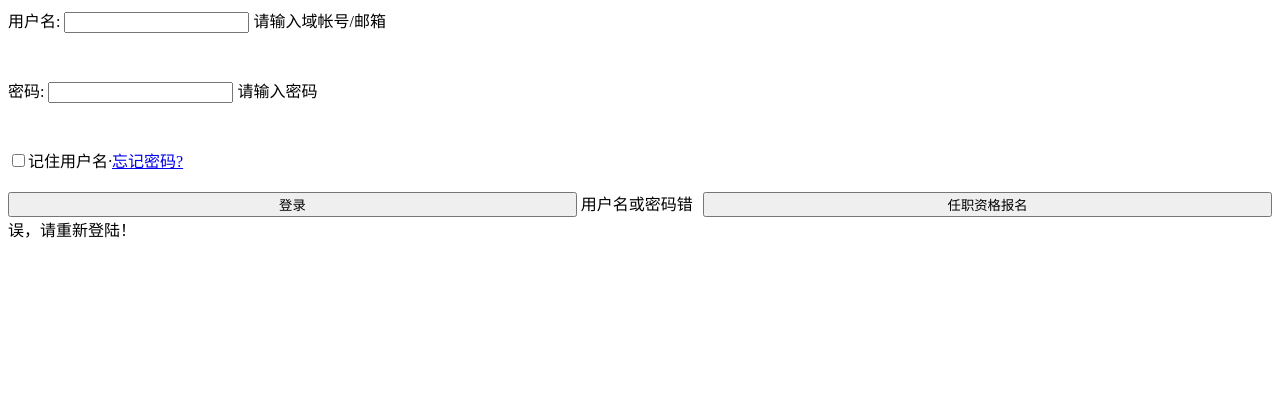
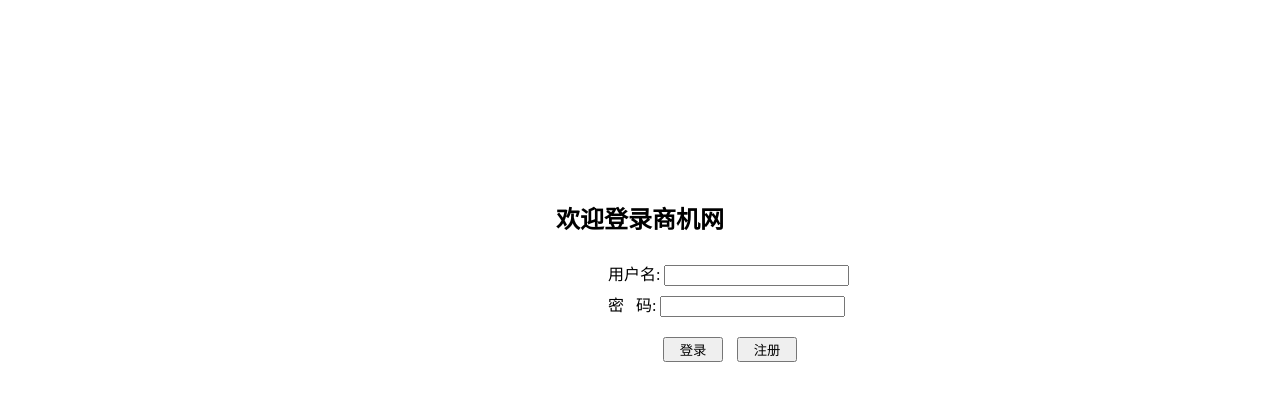
Before and after one commit to qcq2530278/SJ_pro, a Spring Boot app: page /sj_login.html in a window 1280 px wide. Shown: the top 401 px of the page. Run offline with Spring Boot 4, Linux system fonts and the light colour scheme; some libraries are stand-ins or nearby versions.

Commit message:
代码提交-2022-3-27--甜甜大傻瓜，提交

```diff
--- a/SJ_pro/src/main/resources/static/css/common.css
+++ b/SJ_pro/src/main/resources/static/css/common.css
@@ -0,0 +1,5 @@
+login_top{
+    width: auto;
+    height: 50px;
+    background: #42b983;
+}
--- a/SJ_pro/src/main/resources/static/sj_login.html
+++ b/SJ_pro/src/main/resources/static/sj_login.html
@@ -22,50 +22,40 @@
     <link href="/css/common.css" rel="stylesheet" type="text/css">
 </head>
 <body>
-    <form>
-        <div id="DomainName" style="height: 70px;">
-            <label>用户名:</label>
-            <input type="text" name="emp_DomainName" id="emp_DomainName" tabindex="0" class="textinput" placeholder="" value="">
-            <i class="icon-user"></i><span class="help-block">请输入域帐号/邮箱</span>
-        </div>
-        <div id="Password" class="" style="height: 70px;">
-            <label>密码:</label>
-            <input type="password" name="emp_Password" id="emp_Password" tabindex="0" placeholder="" class="textinput">
-            <i class="icon-lock"></i><span class="help-block">请输入密码</span>
-        </div>
-        <label class="checkbox inline password">
-            <input type="checkbox" tabindex="2" name="RemeberMe" id="RemeberMe" value="true"><label for="forgetpassword">记住用户名<em>·</em><a href="https://passport.isoftstone.com/forgot" id="ForgetPassword" tabindex="4">忘记密码?</a>
-
-        </label>
-        </label>
-        <div class="clearfix">
-        </div>
-        <div id="Submit" class="DiaoCha">
-            <input type="button" class="btn" value="登录" id="BtnLogin" tabindex="3" style="margin-top: 20px;width: 45%;">
-            <input type="button" class="btn" value="HiPo报名" id="BtnHIPO" tabindex="3" style="width: 45%; float: right; margin-top: 20px;display:none;">
-            <input type="button" class="btn" value="年度调查" id="BtnQ12" tabindex="4" style="width: 45%; float: right; margin-top: 20px;display:none;">
-            <input type="button" class="btn" value="任职资格报名" id="BtnQS" tabindex="4" style="width: 45%; float: right; margin-top: 20px;"> <span class="help-block">用户名或密码错误，请重新登陆！</span>
-        </div>
-        <div id="newEMP">
-            <a style="display:none;" target="_blank" class="btn btn-info" href="http://issc.isoftstone.com/Default/NewEmployeelogin">
-                新员工入职办理 </a>
-            <a style="width: 45%;display:none;" class="btn btn-info" id="BtnAssessment" href="javascript:">
-                价值观考核 </a>
-            <a style="display:none;" class="btn btn-info" id="BtnEvaluation" href="javascript:">
-                干部测评 </a>
-        </div>
-        <div style="text-align: center; margin-top: 8px; display: none;" id="gotomobiledownload">
-            <a target="_blank" href="http://ipsapro.isoftstone.com/apps.html">
-                iPSA手机客户端下载 </a>
-        </div>
-        <input id="DomainUrl" name="DomainUrl" type="hidden" value="">
-        <input id="returnUrl" name="returnUrl" type="hidden" value="">
-        <input id="p" name="p" type="hidden" value="">
-        <input id="t" name="t" type="hidden" value="">
+    <div style="text-align: center;margin-top: 200px;">
+        <span><h2>欢迎登录商机网</h2></span>
+    </div>
+    <form id="form1" style="margin-left: 600px;">
+        <label>用户名:</label>
+        <input type="text" id="username" style="margin-top: 10px;"></br>
+        <label>密&nbsp;&nbsp;&nbsp;码:</label>
+        <input type="password" id="pwd" style="margin-top: 10px;"></br>
+        <button id="sub" style="width:60px;margin-top: 20px;margin-left: 55px;" type="button">登录</button>
+        <button id="reset" style="width:60px;margin-top: 20px;margin-left: 10px;" type="button">注册</button>
     </form>
 <!-- javascript -->
 <script src="/webjars/jquery/3.3.1/jquery.min.js" type="text/javascript"></script>
 <script type="text/javascript">
-
+    $(function (){
+        $("#sub").on("click",function (){
+            login();
+        })
+    })
+    function login(){
+        alert(111);
+        $.ajax({
+                type:"post",
+                url:"/login",
+                dataType:"json",
+                data:{
+                    "username":$("#username").val(),
+                    "pwd":$("pwd").val()
+                },
+                success:function(data){
+                    alert("登录成功"+data);
+                }
+            }
+        )
+    }
 </script>
 </body></html>
```
Also changed, not shown: SJ_pro/src/main/java/com/example/sj_pro/controller/LoginController.java (+19 -2 lines), SJ_pro/src/main/resources/static/images/logo1.jpg (deleted).
